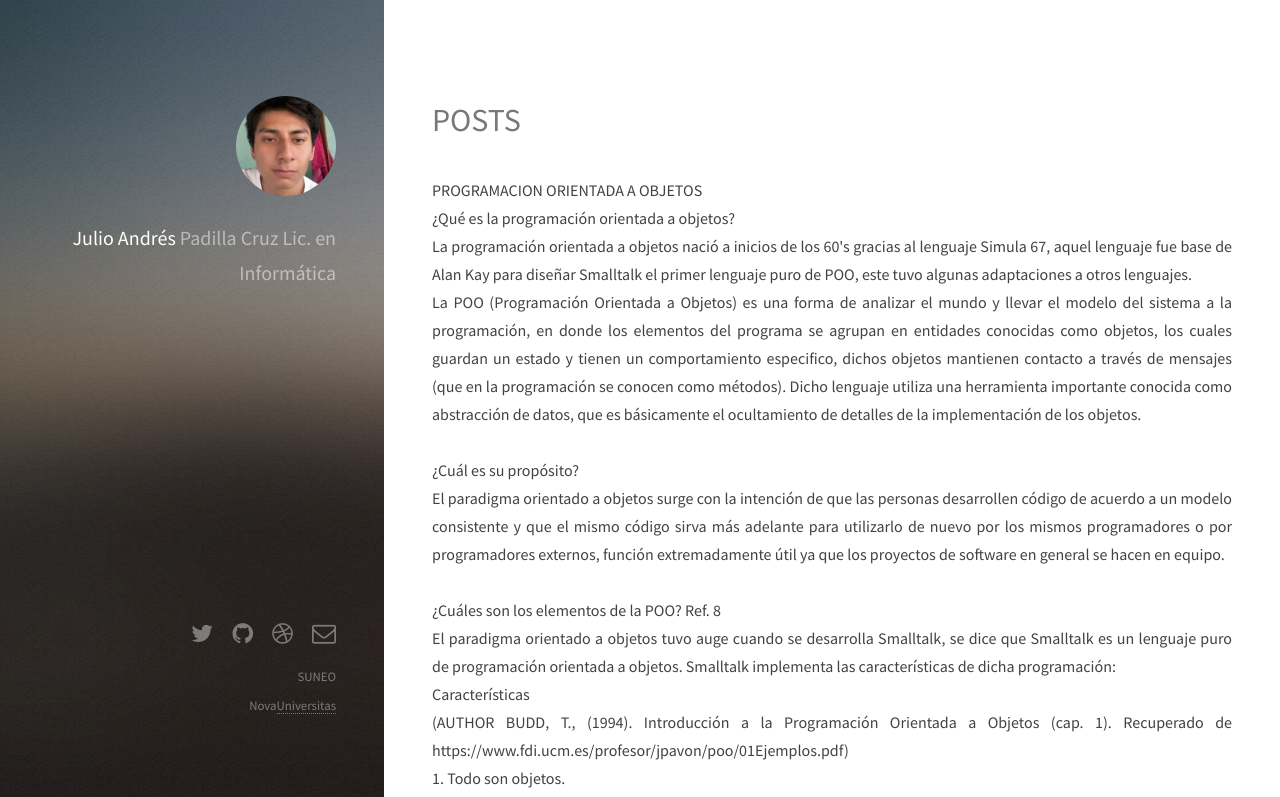
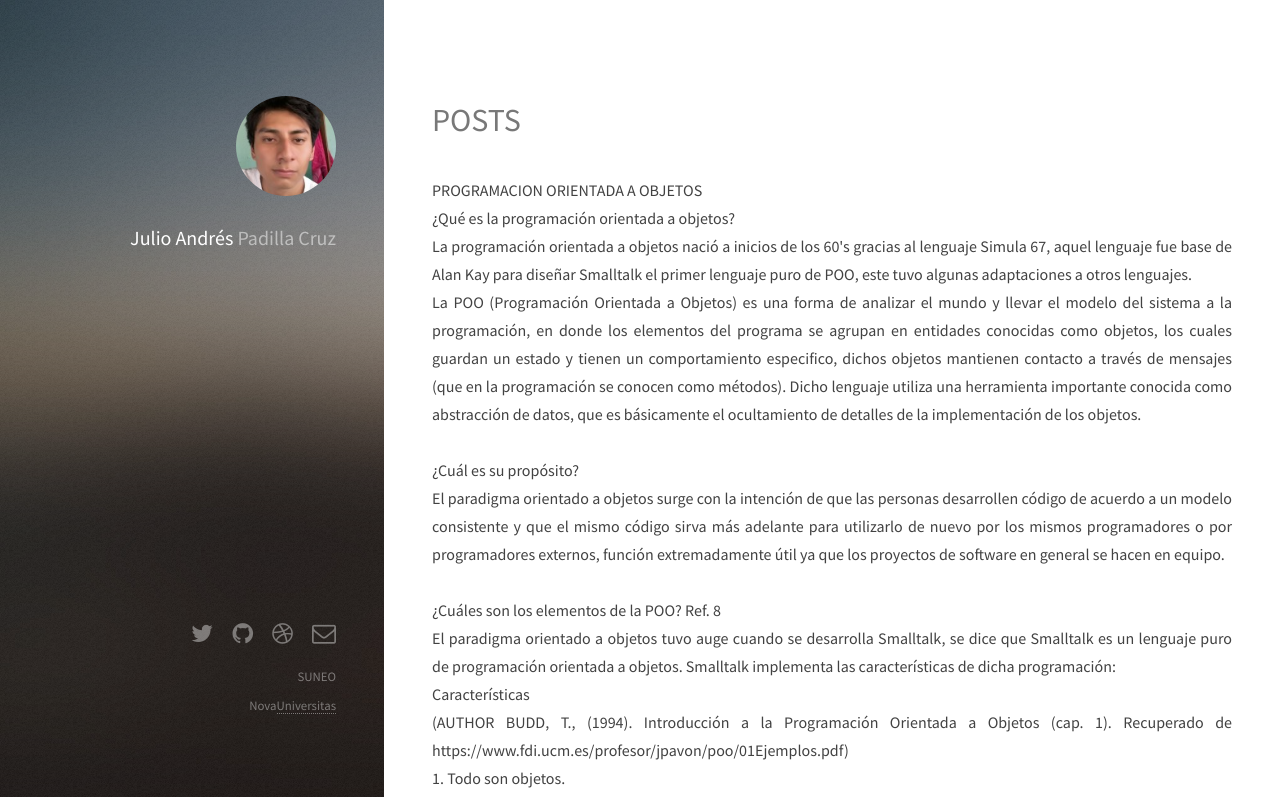
Before and after one commit to YouJulix/YouJulix.github.io, a plain HTML site: page posts.html in a window 1280 px wide. Shown: the top 797 px of the page. Drawn offline with Linux system fonts and the light colour scheme.

Commit message:
Update posts.html

```diff
--- a/posts.html
+++ b/posts.html
@@ -14,8 +14,7 @@
 		<!-- Header -->
 			<header id="header">
 				<a href="#" class="image avatar"><img src="images/avatar.jpg" alt="" /></a>
-				<h1><strong>Julio Andrés</strong> Padilla Cruz<br />
-				Lic. en Informática<br />
+				<h1><strong>Julio Andrés</strong> Padilla Cruz<br /><br />
 			</header>
 
 		<!-- Main -->
```
